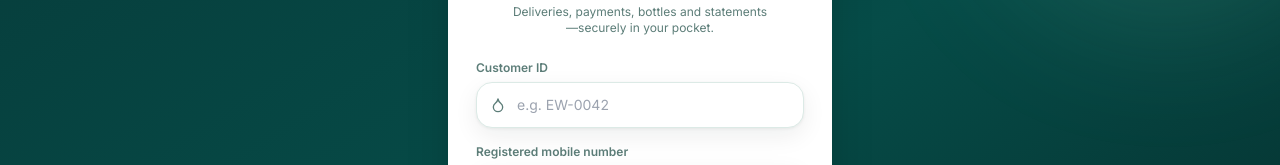
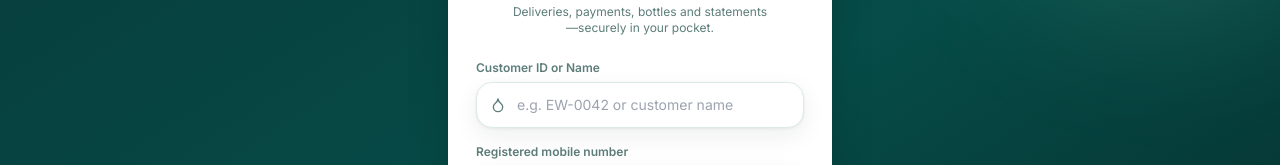
Before and after one commit to hanifkhumzada-rgb/evergreen-erp., a Next.js app: page /portal/login in a window 1280 px wide. Shown: the part 223-388 px from the top of the page. Built offline with nearby package versions, Linux system fonts and the light colour scheme.

Commit message:
Support customer name login: app/portal/login/page.js

```diff
--- a/app/portal/login/page.js
+++ b/app/portal/login/page.js
@@ -79,13 +79,13 @@ export default function PortalLoginPage() {
         {step === "identify" ? (
           <form onSubmit={handleRequestOtp}>
             <label className="block mb-4">
-              <span className="text-xs font-semibold text-slate block mb-1.5">Customer ID</span>
+              <span className="text-xs font-semibold text-slate block mb-1.5">Customer ID or Name</span>
               <div className="relative">
                 <Droplet size={16} className="absolute left-3.5 top-1/2 -translate-y-1/2 text-slate pointer-events-none" />
                 <input
                   required value={customerCode} onChange={(e) => setCustomerCode(e.target.value)}
                   className="w-full pl-10 pr-3.5 py-3 rounded-2xl border border-line bg-card text-sm outline-none focus:border-aqua focus:ring-4 focus:ring-aqua/15 transition-all"
-                  placeholder="e.g. EW-0042"
+                  placeholder="e.g. EW-0042 or customer name"
                 />
               </div>
             </label>
```
